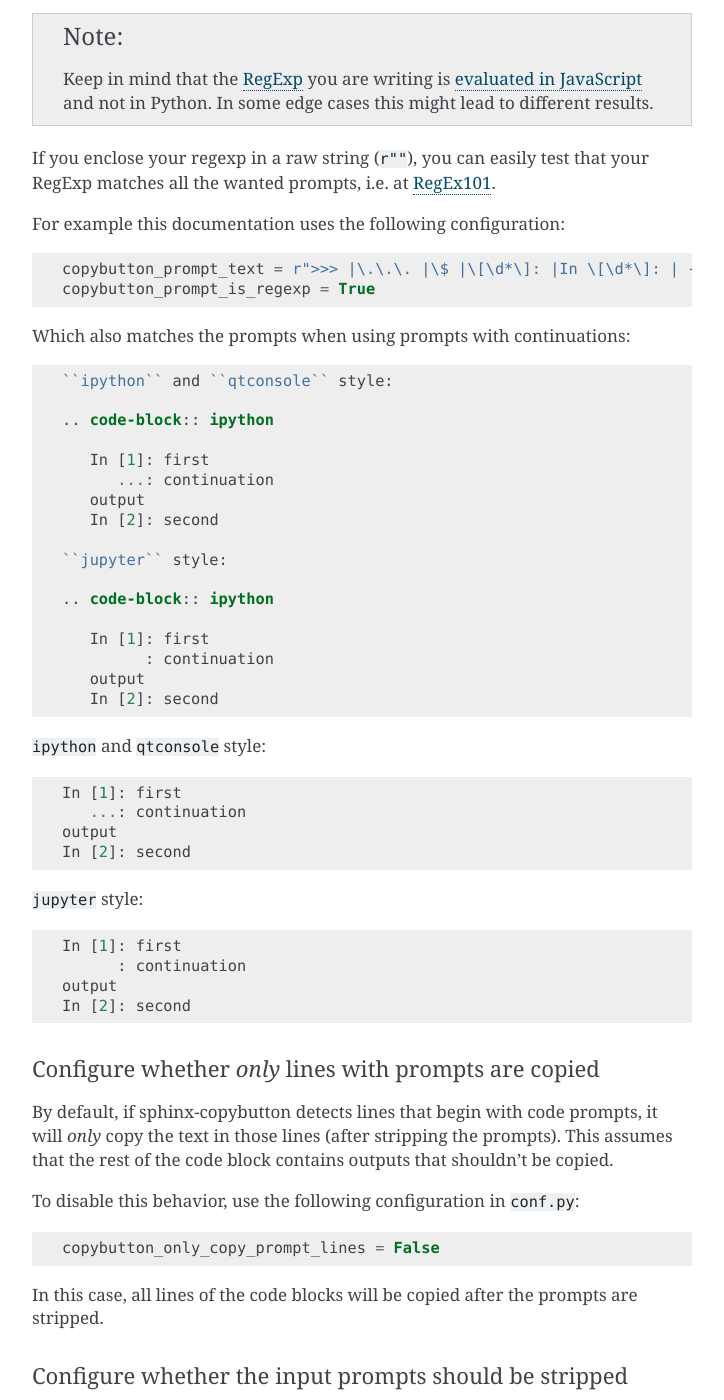
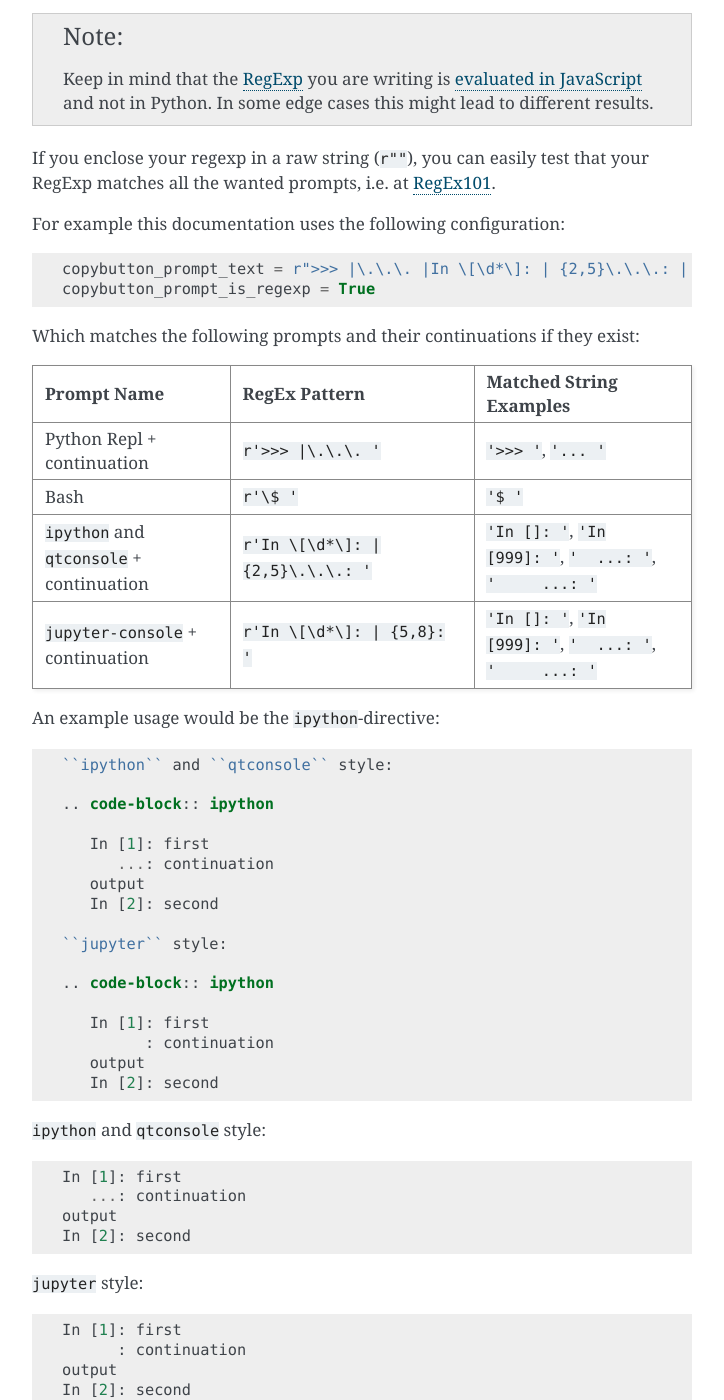
Before and after one commit to executablebooks/sphinx-copybutton, a Sphinx documentation site: the page built from doc/index.rst, in a window 1280 px wide and 1400 px high, scrolled down 2727 px. Shown: the whole window, without its empty margins (388-1112 px from the left). Built offline with Sphinx 7.4.7, drawn with Linux system fonts in a browser that asks for light colours; some of the changed text lies outside the part shown.

Commit message:
📖 DOC: Added regex explanation and removed 'old' ipython pattern
see: https://github.com/executablebooks/sphinx-copybutton/pull/88#discussion_r459137390

```diff
--- a/doc/conf.py
+++ b/doc/conf.py
@@ -98,9 +98,7 @@
 # html_sidebars = {}
 
 # CopyButton configuration
-copybutton_prompt_text = (
-    r">>> |\.\.\. |\$ |\[\d*\]: |In \[\d*\]: | {2,5}\.\.\.: | {5,8}: "
-)
+copybutton_prompt_text = r">>> |\.\.\. |\$ |In \[\d*\]: | {2,5}\.\.\.: | {5,8}: "
 copybutton_prompt_is_regexp = True
 # Switches for testing but shouldn't be activated in the live docs
 # copybutton_only_copy_prompt_lines = False
--- a/doc/index.rst
+++ b/doc/index.rst
@@ -151,16 +151,38 @@
 
 If you enclose your regexp in a raw string (``r""``),
 you can easily test that your RegExp matches all the wanted prompts,
-i.e. at `RegEx101 <https://regex101.com>`_.
+i.e. at `RegEx101`_.
 
 For example this documentation uses the following configuration:
 
 .. code-block:: python
 
-   copybutton_prompt_text = r">>> |\.\.\. |\$ |\[\d*\]: |In \[\d*\]: | {2,5}\.\.\.: | {5,8}: "
+   copybutton_prompt_text = r">>> |\.\.\. |In \[\d*\]: | {2,5}\.\.\.: | {5,8}: "
    copybutton_prompt_is_regexp = True
 
-Which also matches the prompts when using prompts with continuations:
+Which matches the following prompts and their continuations if they exist:
+
+.. list-table::
+   :widths: 30 37 33
+   :header-rows: 1
+
+   * - Prompt Name
+     - RegEx Pattern
+     - Matched String Examples
+   * - Python Repl + continuation
+     - ``r'>>> |\.\.\. '``
+     - ``'>>> '``, ``'... '``
+   * - Bash
+     - ``r'\$ '``
+     - ``'$ '``
+   * - ``ipython`` and ``qtconsole`` + continuation
+     - ``r'In \[\d*\]: | {2,5}\.\.\.: '``
+     - ``'In []: '``, ``'In [999]: '``, ``'  ...: '``, ``'     ...: '``
+   * - ``jupyter-console`` + continuation
+     - ``r'In \[\d*\]: | {5,8}: '``
+     - ``'In []: '``, ``'In [999]: '``, ``'  ...: '``, ``'     ...: '``
+
+An example usage would be the ``ipython``-directive:
 
 .. code-block:: restructuredtext
 
@@ -199,6 +221,10 @@
          : continuation
    output
    In [2]: second
+
+If you want a detailed explanation how the RegEx's work you can also use `RegEx101`_ and read the ``Explanation`` sidebar.
+
+.. _RegEx101: https://regex101.com
 
 
 Configure whether *only* lines with prompts are copied
```
